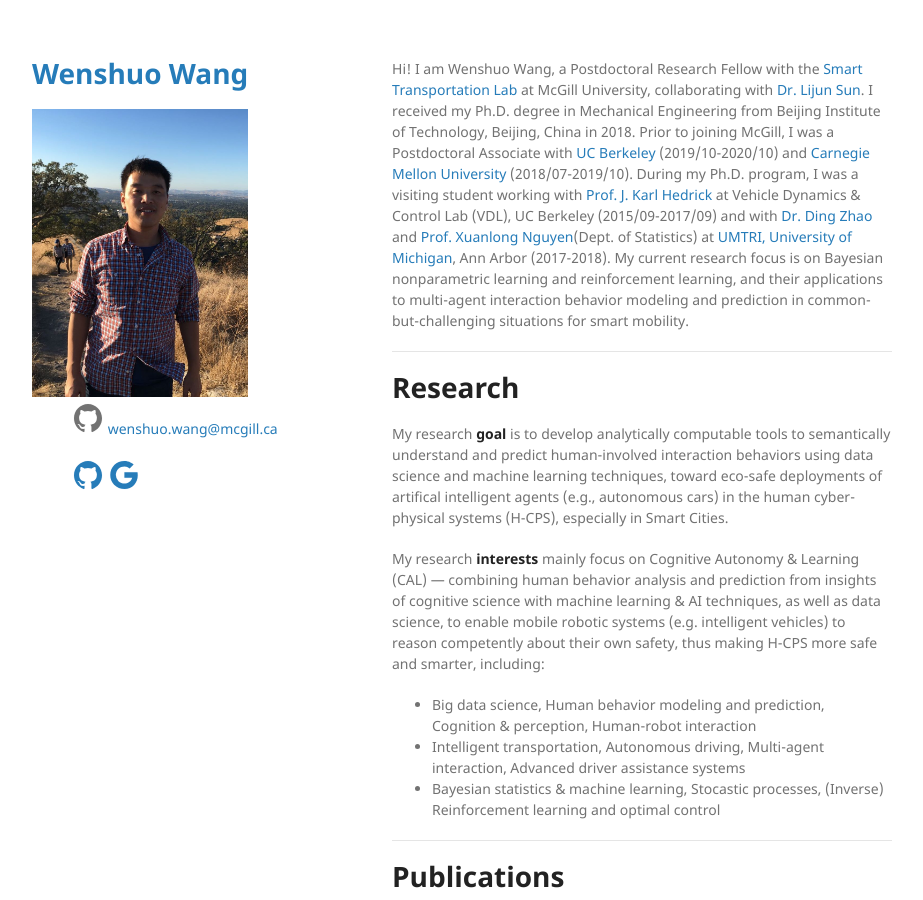
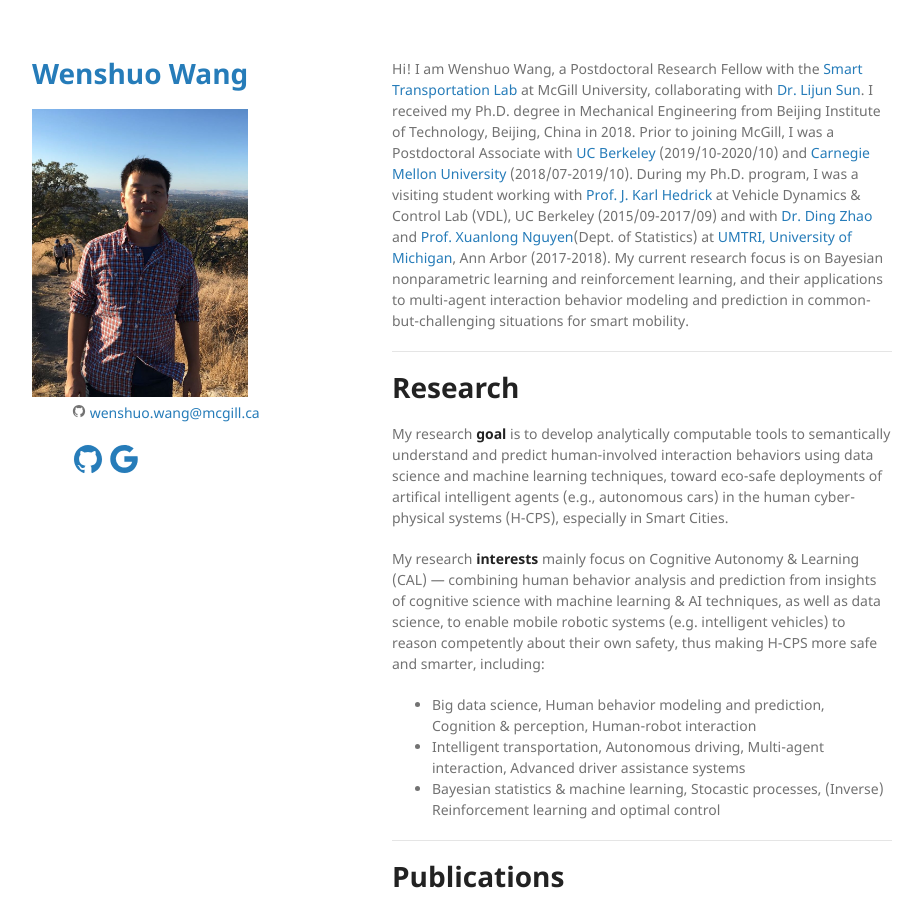
Before and after one commit to wenshuowang/wenshuowang.github.io, a Jekyll site: the page built from index.md, in a window 1280 px wide and 900 px high. Shown: the whole window, without its empty margins (178-1101 px from the left). Built offline with Jekyll 4.4.1, drawn with Linux system fonts in a browser that asks for light colours; the repository's description, which GitHub fills in, is left out.

Commit message:
Update default.html

```diff
--- a/_layouts/default.html
+++ b/_layouts/default.html
@@ -48,7 +48,7 @@
 
         {% if site.email %}
         <ul class="email">
-          <ion-icon name="logo-github" size = "large" font-size = 64px></ion-icon>
+          <ion-icon name="logo-github" font-size = 64px></ion-icon>
             <a href="mailto:wenshuo.wang@mcgill.ca" target="_bank">wenshuo.wang@mcgill.ca
               <!-- <ion-icon name="logo-github" size = "large" font-size = 128px></ion-icon> -->
             </a>
```
